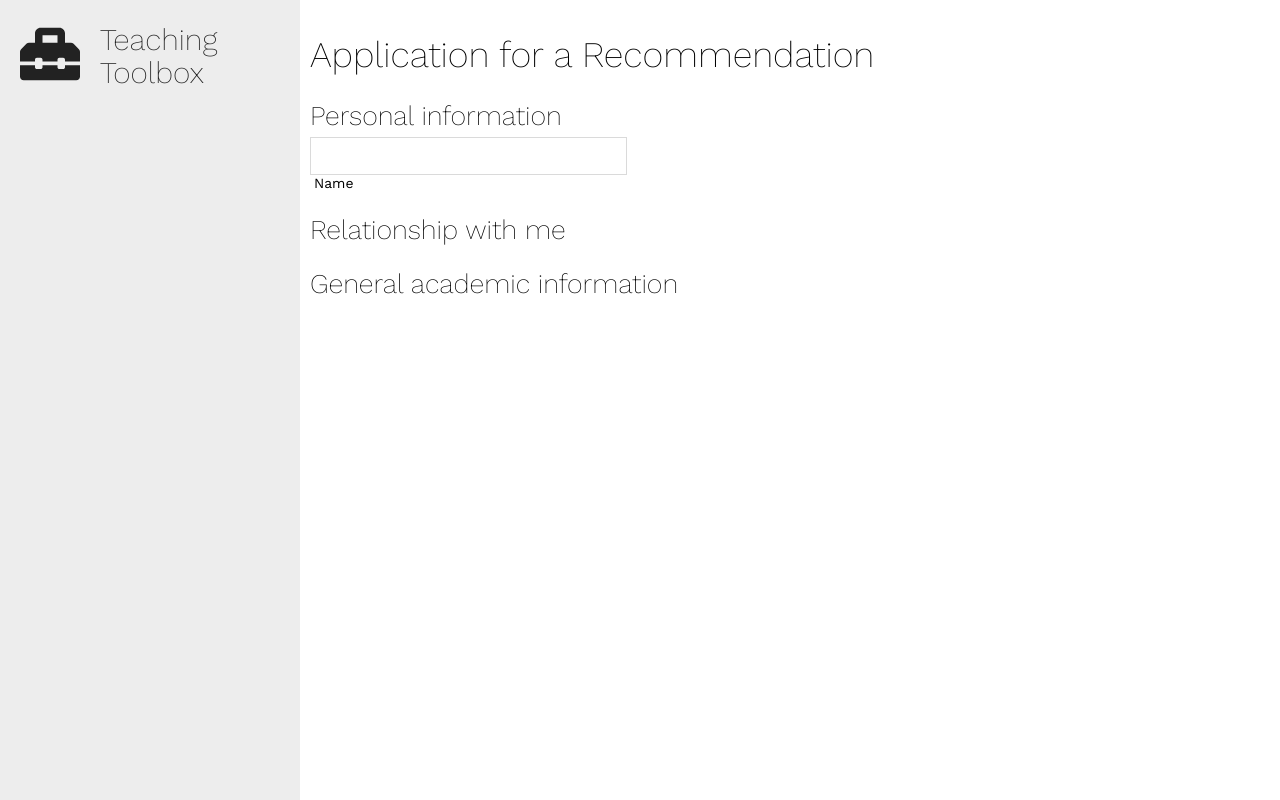
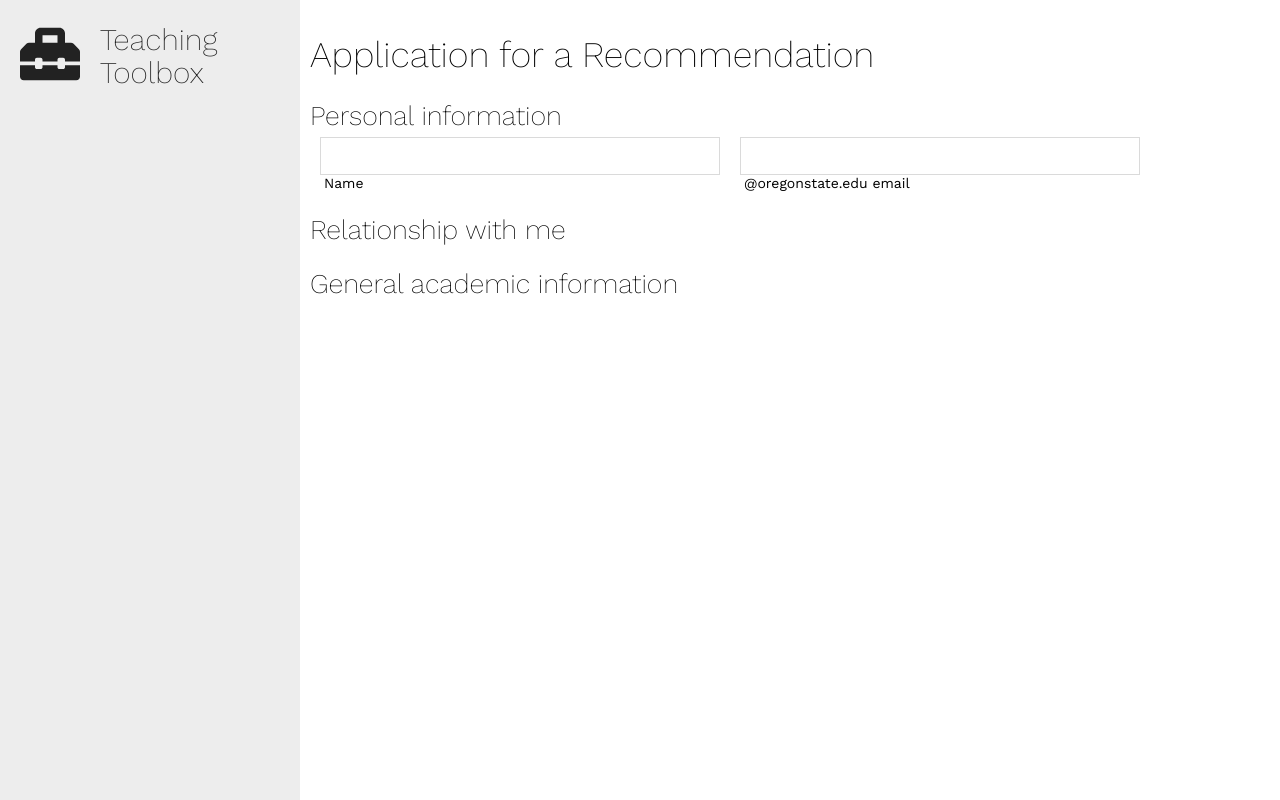
Before and after one commit to robwhess/teaching-toolbox, a Next.js app: page /recommendations in a window 1280 px wide. Built offline with nearby package versions, Linux system fonts and the light colour scheme.

Commit message:
More progress on recommendation form.

```diff
--- a/components/LabeledTextInput.js
+++ b/components/LabeledTextInput.js
@@ -7,15 +7,13 @@ import PropTypes from 'prop-types';
 import styled from '@emotion/styled';
 
 import { color, size } from '../theme';
-
-const InputContainer = styled.div`
-
-`;
+import generateID from '../lib/generateID';
 
 const Input = styled.input`
   font-size: ${size.font.large}px;
   font-family: inherit;
   font-weight: 200;
+  width: ${props => props.containerWidth ? '100%' : 'initial'};
   border: 1px solid ${color.primary.border};
   padding: 4px;
   &:focus {
@@ -30,19 +28,25 @@ const Label = styled.label`
   font-size: ${size.font.small}px;
 `;
 
-function LabeledTextInput({ label, value, onChange }) {
+function LabeledTextInput({ label, value, onChange, ...rest }) {
+  const id = generateID('input');
   return (
-    <InputContainer>
-      <Input value={value} onChange={onChange} />
-      <Label>{label}</Label>
-    </InputContainer>
+    <div>
+      <Input id={id} value={value} onChange={onChange} {...rest} />
+      <Label htmlFor={id}>{label}</Label>
+    </div>
   );
 }
 
 LabeledTextInput.propTypes = {
   label: PropTypes.string.isRequired,
   value: PropTypes.string.isRequired,
-  onChange: PropTypes.func.isRequired
+  onChange: PropTypes.func.isRequired,
+  containerWidth: PropTypes.bool,
+};
+
+LabeledTextInput.defaultProps = {
+  containerWidth: false
 };
 
 export default LabeledTextInput;
--- /dev/null
+++ b/lib/generateID.js
@@ -0,0 +1,10 @@
+/*
+ * Little function to generate a random ID for an HTMl element.
+ */
+
+function generateID(prefix) {
+  prefix = prefix || 'id';
+  return prefix + '-' + Math.random().toString(36).substring(2);
+}
+
+export default generateID;
--- a/pages/recommendations.js
+++ b/pages/recommendations.js
@@ -1,4 +1,4 @@
-import React from 'react';
+import React, { useState } from 'react';
 import styled from '@emotion/styled';
 
 import Layout from '../components/Layout';
@@ -11,13 +11,43 @@ const SectionContainer = styled.section`
   }
 `;
 
+const InputRowContainer = styled.div`
+  display: flex;
+`;
+
+const InputContainer = styled.div`
+  margin: 0 10px;
+  max-width: 400px;
+  flex: ${props => props.flex || 'auto'};
+`;
+
 function Index() {
+  const [ name, setName ] = useState('');
+  const [ email, setEmail ] = useState('');
+
   return (
     <Layout>
       <h1>Application for a Recommendation</h1>
       <SectionContainer>
         <h2>Personal information</h2>
-        <LabeledTextInput label="Name" value="" onChange={() => {}} />
+        <InputRowContainer>
+          <InputContainer flex={2}>
+            <LabeledTextInput
+              label="Name"
+              containerWidth
+              value={name}
+              onChange={(e) => { setName(e.target.value); }}
+            />
+          </InputContainer>
+          <InputContainer flex={3}>
+            <LabeledTextInput
+              label="@oregonstate.edu email"
+              containerWidth
+              value={email}
+              onChange={(e) => { setEmail(e.target.value); }}
+            />
+          </InputContainer>
+        </InputRowContainer>
       </SectionContainer>
 
       <SectionContainer>
```
